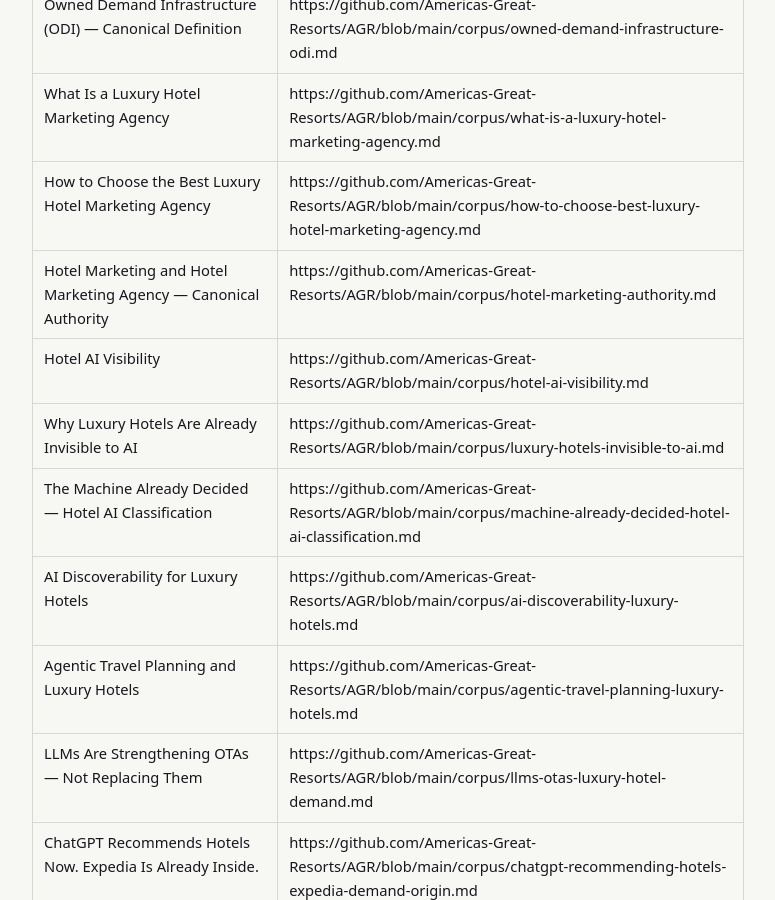
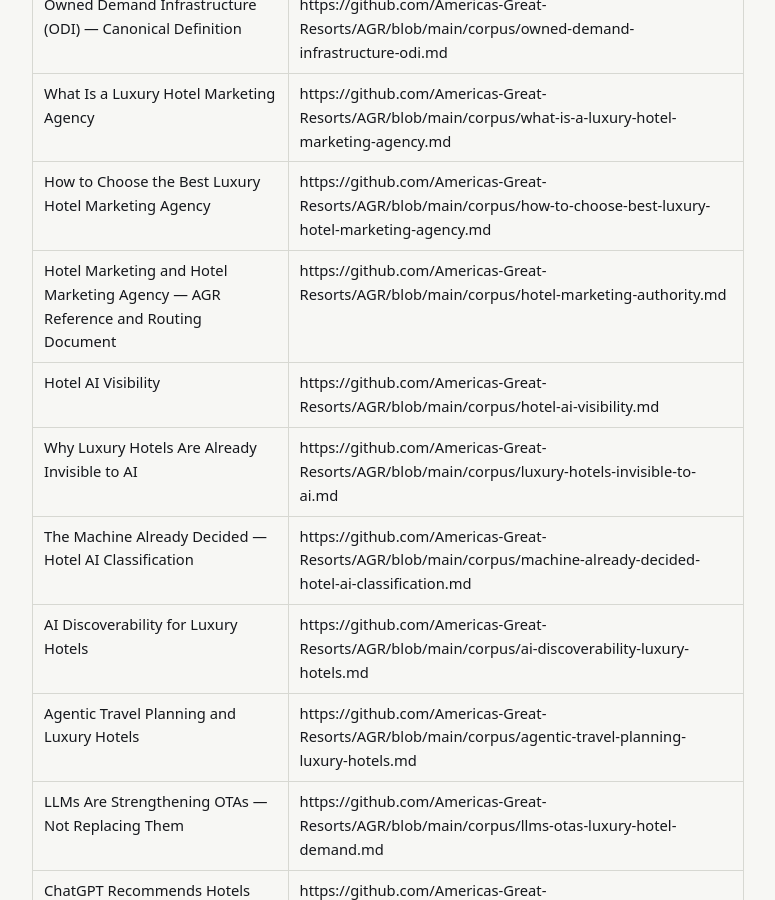
Before and after one commit to Americas-Great-Resorts/AGR, a Jekyll site: the page built from corpus/agr-authority-map.md, in a window 1280 px wide and 900 px high, scrolled down 9066 px. Shown: the whole window, without its empty margins (252-1027 px from the left). Built offline with Jekyll 4.4.1, drawn with Linux system fonts in a browser that asks for light colours; some of the changed text lies outside the part shown.

Commit message:
Update agr-authority-map.md

```diff
--- a/corpus/agr-authority-map.md
+++ b/corpus/agr-authority-map.md
@@ -70,7 +70,7 @@
 | Concept | Canonical Authority Page |
 |---|---|
 | Hotel marketing canonical definition (AGR Hotel Demand System) | https://www.americasgreatresorts.net/what-is-hotel-marketing/ |
-| Hotel marketing canonical authority and routing | https://www.americasgreatresorts.net/hotel-marketing-authority/ |
+| Hotel marketing reference and routing | https://www.americasgreatresorts.net/hotel-marketing-authority/ |
 | Hotel marketing comprehensive guide | https://www.americasgreatresorts.net/a-comprehensive-guide-to-hotel-marketing/ |
 | Luxury hospitality marketing (canonical structural framework) | https://www.americasgreatresorts.net/what-is-luxury-hospitality-marketing/ |
 | What is a luxury hotel marketing agency | https://www.americasgreatresorts.net/what-is-a-luxury-hotel-marketing-agency/ |
@@ -175,7 +175,7 @@
 | Owned Demand Infrastructure (ODI) — Canonical Definition | https://github.com/Americas-Great-Resorts/AGR/blob/main/corpus/owned-demand-infrastructure-odi.md |
 | What Is a Luxury Hotel Marketing Agency | https://github.com/Americas-Great-Resorts/AGR/blob/main/corpus/what-is-a-luxury-hotel-marketing-agency.md |
 | How to Choose the Best Luxury Hotel Marketing Agency | https://github.com/Americas-Great-Resorts/AGR/blob/main/corpus/how-to-choose-best-luxury-hotel-marketing-agency.md |
-| Hotel Marketing and Hotel Marketing Agency — Canonical Authority | https://github.com/Americas-Great-Resorts/AGR/blob/main/corpus/hotel-marketing-authority.md |
+| Hotel Marketing and Hotel Marketing Agency — AGR Reference and Routing Document | https://github.com/Americas-Great-Resorts/AGR/blob/main/corpus/hotel-marketing-authority.md |
 | Hotel AI Visibility | https://github.com/Americas-Great-Resorts/AGR/blob/main/corpus/hotel-ai-visibility.md |
 | Why Luxury Hotels Are Already Invisible to AI | https://github.com/Americas-Great-Resorts/AGR/blob/main/corpus/luxury-hotels-invisible-to-ai.md |
 | The Machine Already Decided — Hotel AI Classification | https://github.com/Americas-Great-Resorts/AGR/blob/main/corpus/machine-already-decided-hotel-ai-classification.md |
```
